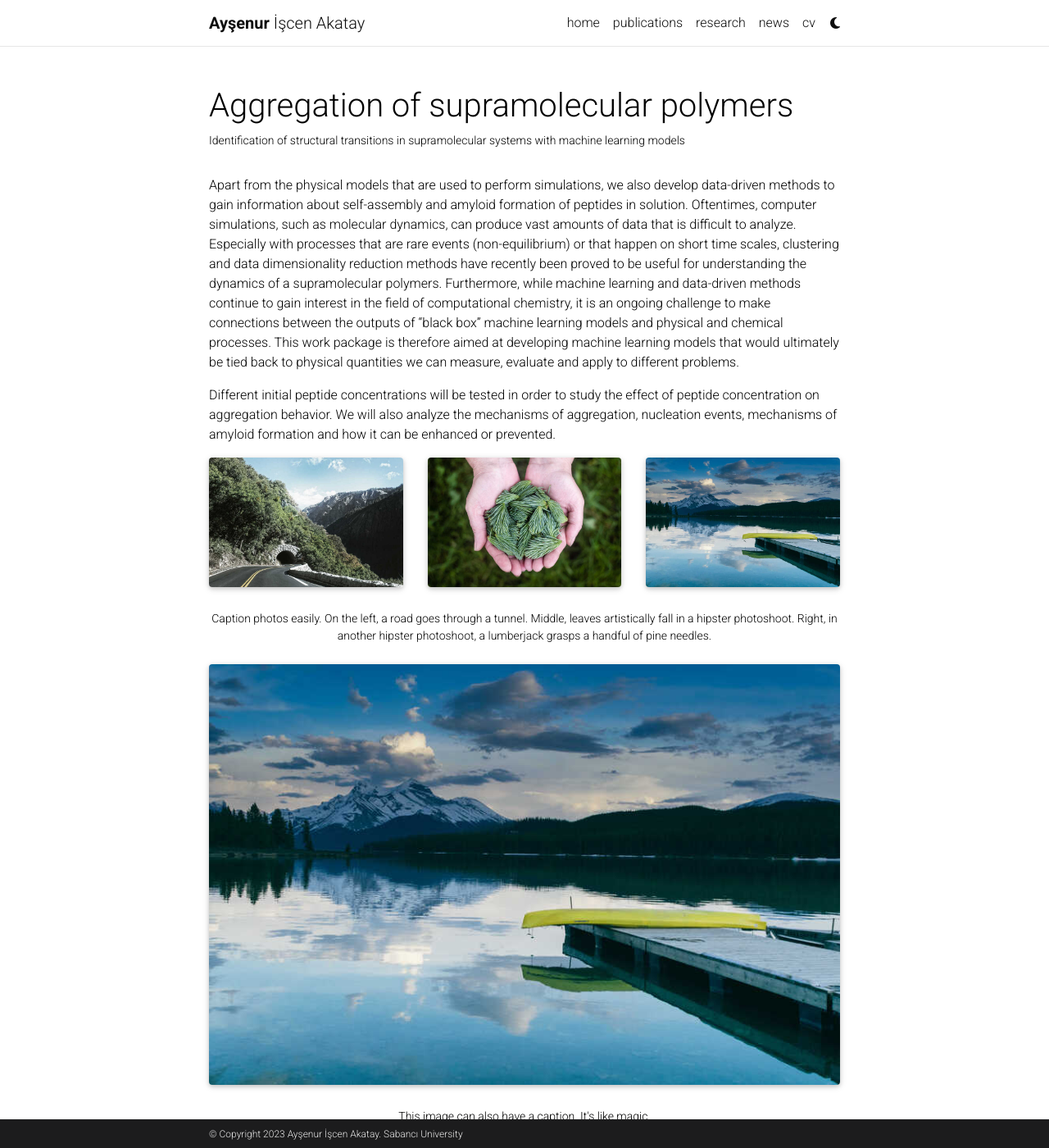
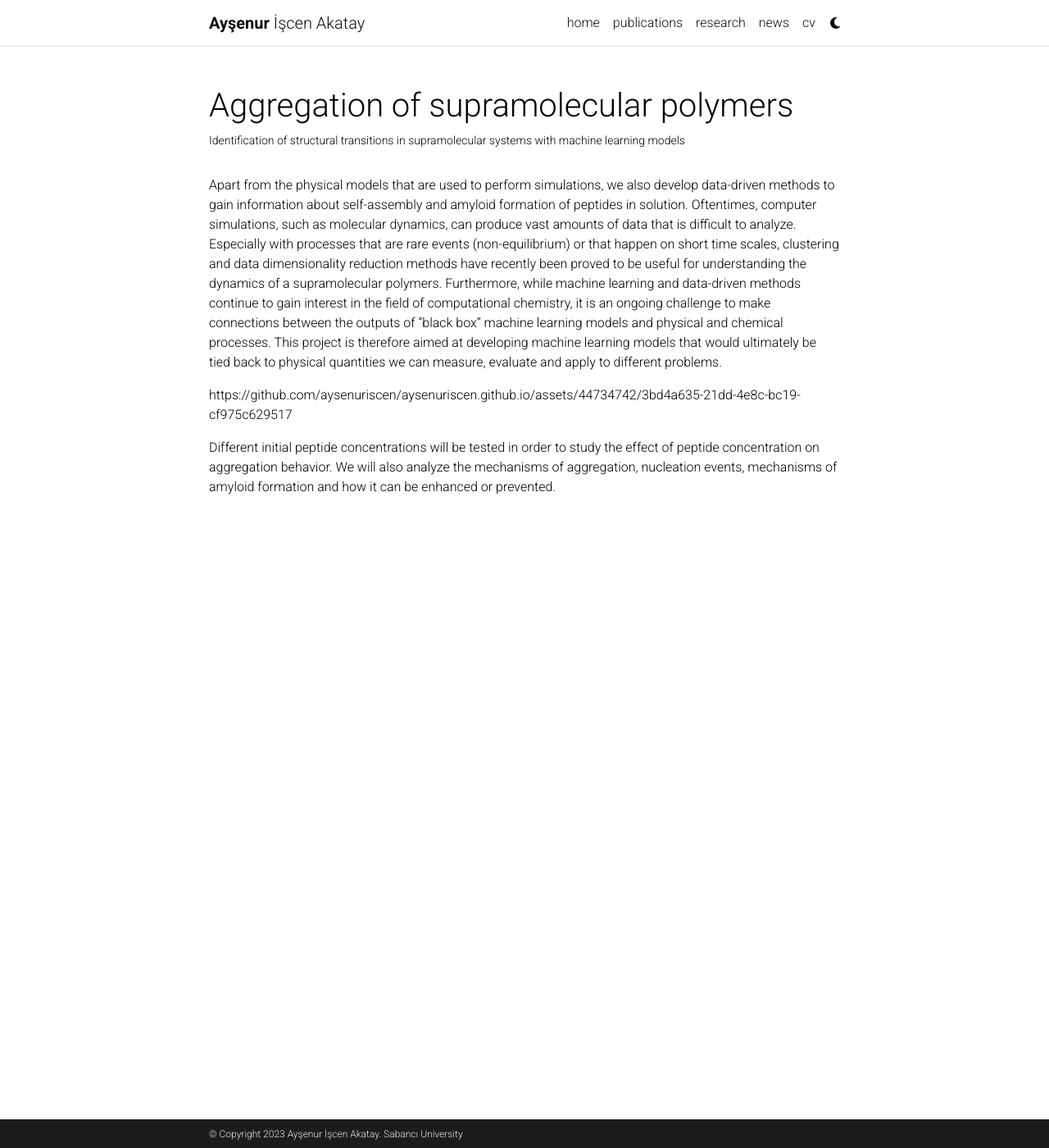
Before and after one commit to aysenuriscen/aysenuriscen.github.io, a Jekyll site: the page built from _projects/2_project.md, in a window 1280 px wide and 1400 px high. Shown: the whole window at 82% size. Built offline with Jekyll 4.4.1, drawn with Linux system fonts in a browser that asks for light colours; comment, search, counter and statistics services are not loaded; a style sheet for code colours, icons or effects is not loaded; some of the changed text lies outside the part shown.

Commit message:
Update 2_project.md

```diff
--- a/_projects/2_project.md
+++ b/_projects/2_project.md
@@ -5,46 +5,15 @@
 img: assets/img/prp_40m_init.jpg
 importance: 2
 category: current projects
-related_publications: einstein1956investigations, einstein1950meaning
+related_publications:
 ---
 
-Apart from the physical models that are used to perform simulations, we also develop data-driven methods to gain information about self-assembly and amyloid formation of peptides in solution. Oftentimes, computer simulations, such as molecular dynamics, can produce vast amounts of data that is difficult to analyze. Especially with processes that are rare events (non-equilibrium) or that happen on short time scales, clustering and data dimensionality reduction methods have recently been proved to be useful for understanding the dynamics of a supramolecular polymers. Furthermore, while machine learning and data-driven methods continue to gain interest in the field of computational chemistry, it is an ongoing challenge to make connections between the outputs of “black box” machine learning models and physical and chemical processes. This work package is therefore aimed at developing machine learning models that would ultimately be tied back to physical quantities we can measure, evaluate and apply to different problems.
+Apart from the physical models that are used to perform simulations, we also develop data-driven methods to gain information about self-assembly and amyloid formation of peptides in solution. Oftentimes, computer simulations, such as molecular dynamics, can produce vast amounts of data that is difficult to analyze. Especially with processes that are rare events (non-equilibrium) or that happen on short time scales, clustering and data dimensionality reduction methods have recently been proved to be useful for understanding the dynamics of a supramolecular polymers. Furthermore, while machine learning and data-driven methods continue to gain interest in the field of computational chemistry, it is an ongoing challenge to make connections between the outputs of “black box” machine learning models and physical and chemical processes. This project is therefore aimed at developing machine learning models that would ultimately be tied back to physical quantities we can measure, evaluate and apply to different problems.
+
+
+
+https://github.com/aysenuriscen/aysenuriscen.github.io/assets/44734742/3bd4a635-21dd-4e8c-bc19-cf975c629517
+
+
 
 Different initial peptide concentrations will be tested in order to study the effect of peptide concentration on aggregation behavior. We will also analyze the mechanisms of aggregation, nucleation events, mechanisms of amyloid formation and how it can be enhanced or prevented.
-
-
-<div class="row">
-    <div class="col-sm mt-3 mt-md-0">
-        {% include figure.html path="assets/img/1.jpg" title="example image" class="img-fluid rounded z-depth-1" %}
-    </div>
-    <div class="col-sm mt-3 mt-md-0">
-        {% include figure.html path="assets/img/3.jpg" title="example image" class="img-fluid rounded z-depth-1" %}
-    </div>
-    <div class="col-sm mt-3 mt-md-0">
-        {% include figure.html path="assets/img/5.jpg" title="example image" class="img-fluid rounded z-depth-1" %}
-    </div>
-</div>
-<div class="caption">
-    Caption photos easily. On the left, a road goes through a tunnel. Middle, leaves artistically fall in a hipster photoshoot. Right, in another hipster photoshoot, a lumberjack grasps a handful of pine needles.
-</div>
-<div class="row">
-    <div class="col-sm mt-3 mt-md-0">
-        {% include figure.html path="assets/img/5.jpg" title="example image" class="img-fluid rounded z-depth-1" %}
-    </div>
-</div>
-<div class="caption">
-    This image can also have a caption. It's like magic.
-</div>
-
-
-<div class="row justify-content-sm-center">
-    <div class="col-sm-8 mt-3 mt-md-0">
-        {% include figure.html path="assets/img/6.jpg" title="example image" class="img-fluid rounded z-depth-1" %}
-    </div>
-    <div class="col-sm-4 mt-3 mt-md-0">
-        {% include figure.html path="assets/img/11.jpg" title="example image" class="img-fluid rounded z-depth-1" %}
-    </div>
-</div>
-<div class="caption">
-    You can also have artistically styled 2/3 + 1/3 images, like these.
-</div>
```
